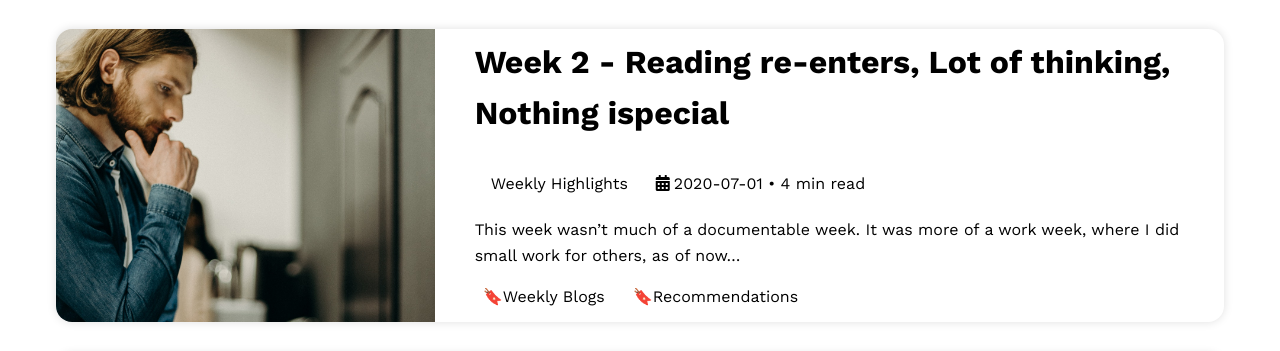
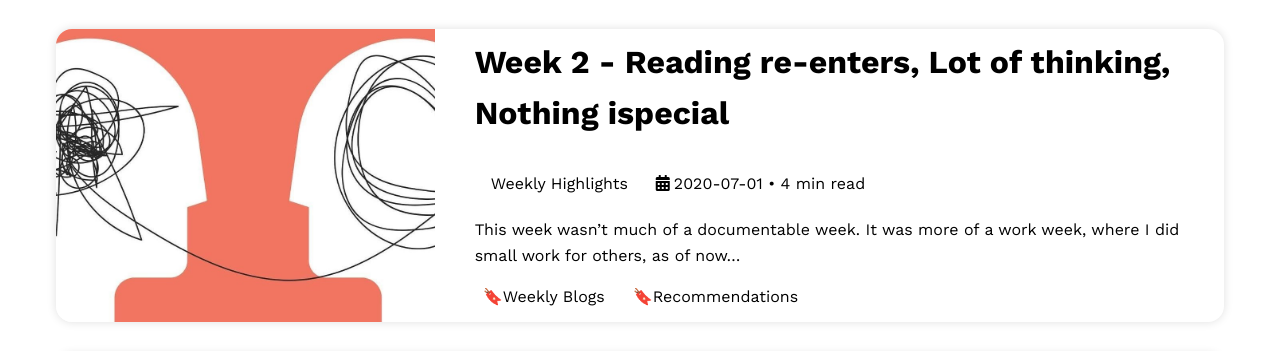
Before and after one commit to teeaarbee/blog, a Gatsby site: page / in a window 1280 px wide. Shown: the part 95-446 px from the top of the page. Built offline with nearby package versions, Linux system fonts and the light colour scheme; Gatsby itself is replaced by a stand-in of ours; some packages are replaced by stand-ins of ours.

Commit message:
chnage of image in latest blog

```diff
--- a/content/week_2.md
+++ b/content/week_2.md
@@ -1,7 +1,7 @@
 ---
 title: Week 2 - Reading re-enters, Lot of thinking, Nothing ispecial
 date: "2020-07-01"
-cover: '../static/images/man-using-a-printer-3201783.jpg'
+cover: '../static/images/13376d1b135eec8b2113ad4237bbe68d.jpg'
 category: Weekly Highlights
 tags:
   - Weekly Blogs
```
Also changed, not shown: static/images/13376d1b135eec8b2113ad4237bbe68d.jpg (added).
